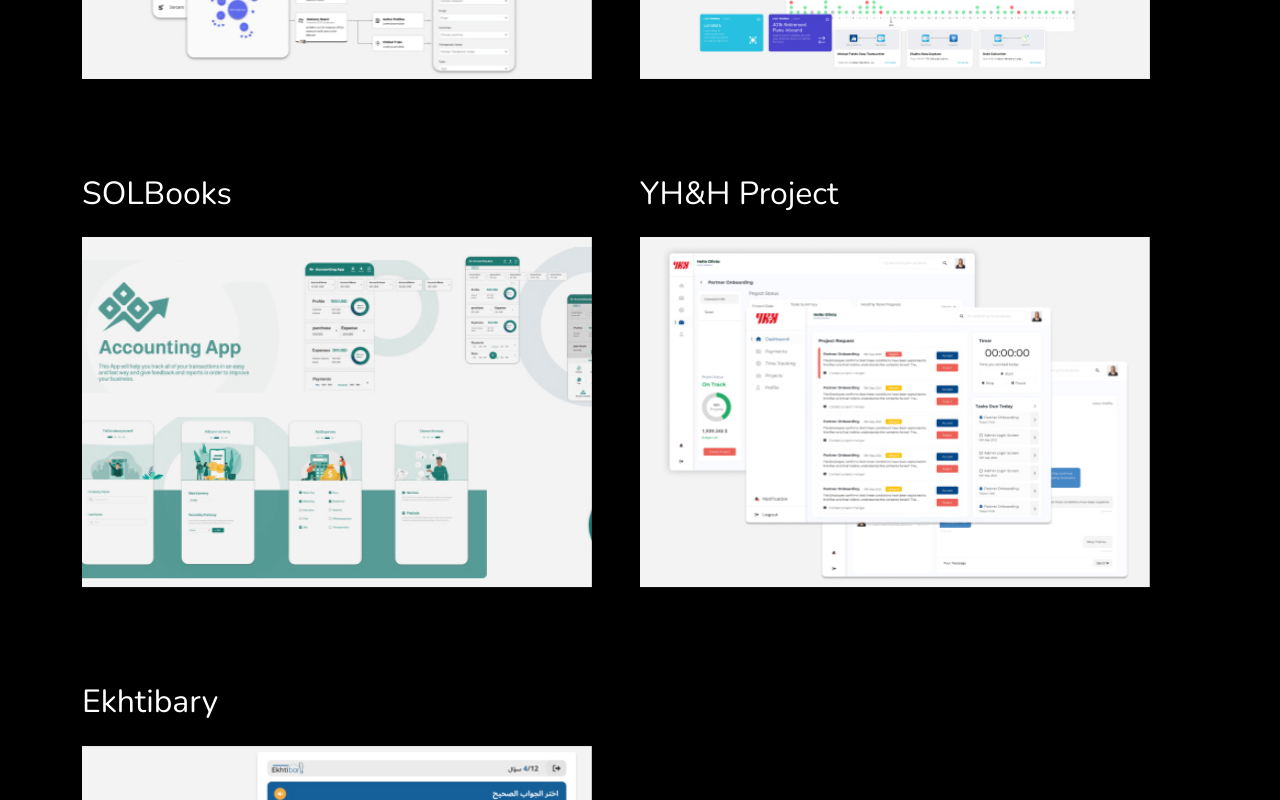
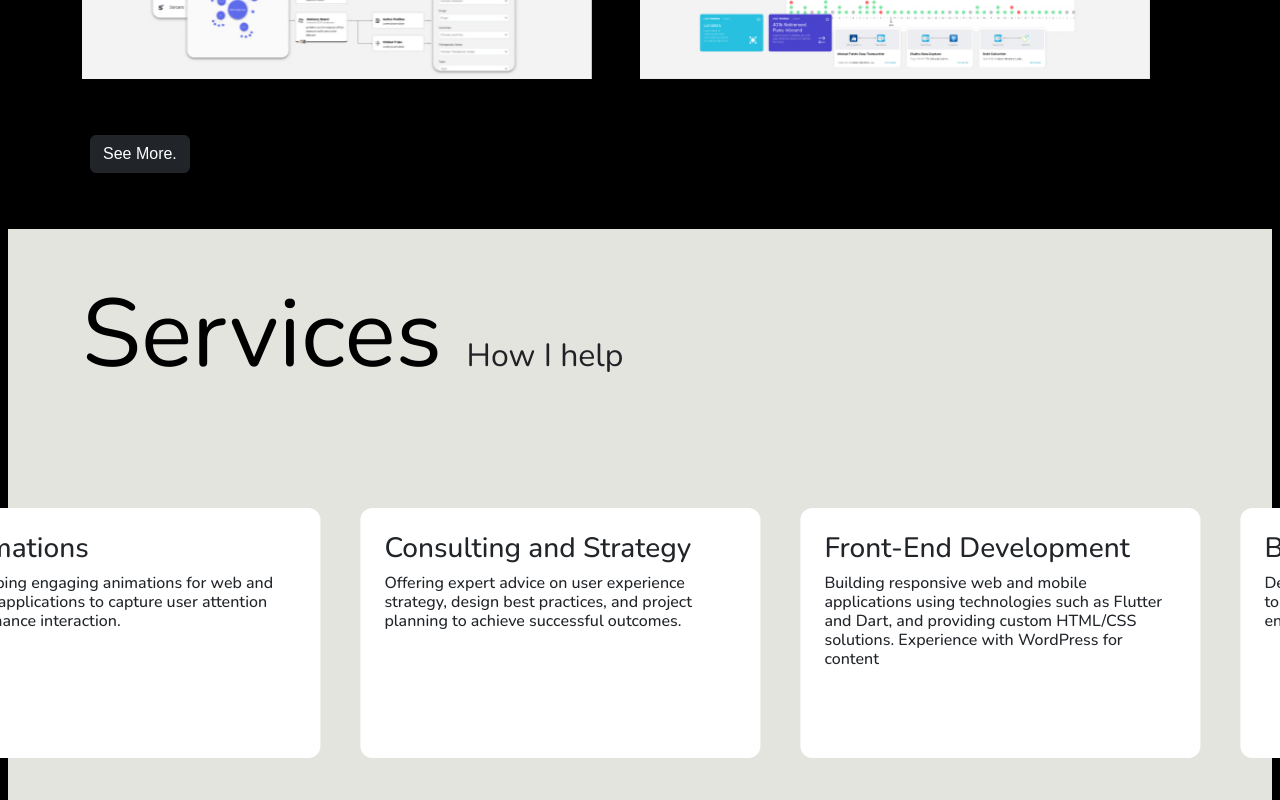
Before and after one commit to sharif-git-dev/my-portfolio-react, a React (Create React App) app: page / in a window 1280 px wide. Shown: the part 4960-5760 px from the top of the page. Built offline with nearby package versions, Linux system fonts and the light colour scheme.

Commit message:
Services update

```diff
--- a/src/components/Services.js
+++ b/src/components/Services.js
@@ -19,11 +19,11 @@
 
 
   return (
-    <div className='servicesbg me-lg-2 ms-lg-2 rounded-bottom-5'>
+    <div className='servicesbg me-lg-2 ms-lg-2 rounded-bottom-5 mb-5'>
       <div className='container'>
           <div >
             <div className=' pt-5'>
-            <h1 className='inline Servicestxt'>Services  </h1>
+            <h1 className='inline Servicestxt text-black '>Services  </h1>
             <h5 className='inline Question3 '>How I help</h5>
             <div className="">
             {isMobileView ? (
--- a/src/components/Works.js
+++ b/src/components/Works.js
@@ -24,24 +24,6 @@
       description: "Adeptia offers a no-code platform that simplifies data integration and process automation, allowing organizations to connect applications and streamline workflows effectively.",
       image: Adeptia,
       link: "/Adeptia",
-    },
-    {
-      title: "SOLBooks",
-      description: "SOLBooks is an accounting application designed to help businesses manage their finances efficiently, providing tools for invoicing, expense tracking, and financial reporting.",
-      image: SOLBooks,
-      link: "/SOLBooks",
-    },
-    {
-      title: "YH&H Project",
-      description: "The YH&H Project is a project management website that streamlines team collaboration, task tracking, and project timelines.",
-      image: YHH,
-      link: "/Yh-h",
-    },
-    {
-      title: "Ekhtibary",
-      description: "Ekhtibary is a platform designed for managing educational assessments.",
-      image: Ekhtibary,
-      link: "/Ekhtibary",
     },
   ];
 
@@ -94,6 +76,10 @@
         </div>
         ))}
       </div>
+      <Link to="portfolio">
+
+                        <button type="button" class="btn btn-dark m-2">See More.</button>
+                    </Link>
     </div>
   );
 };
```
